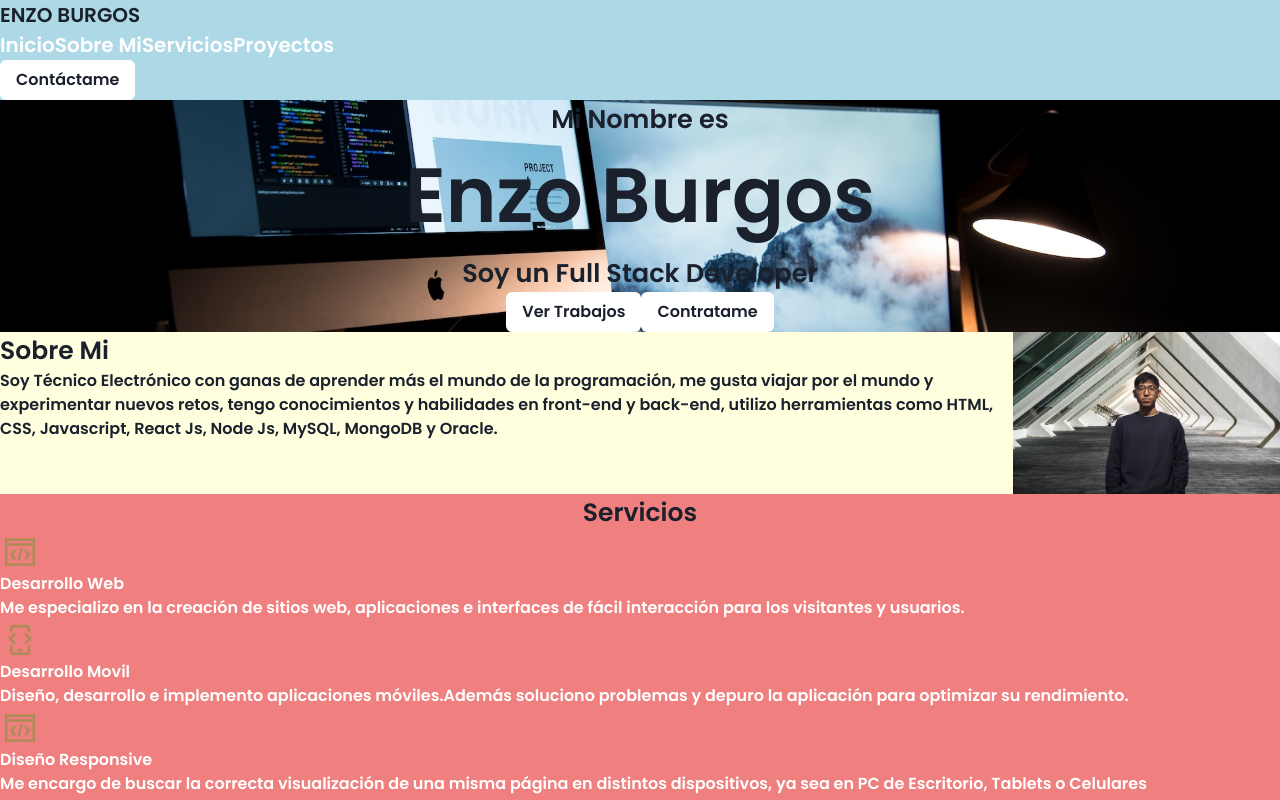
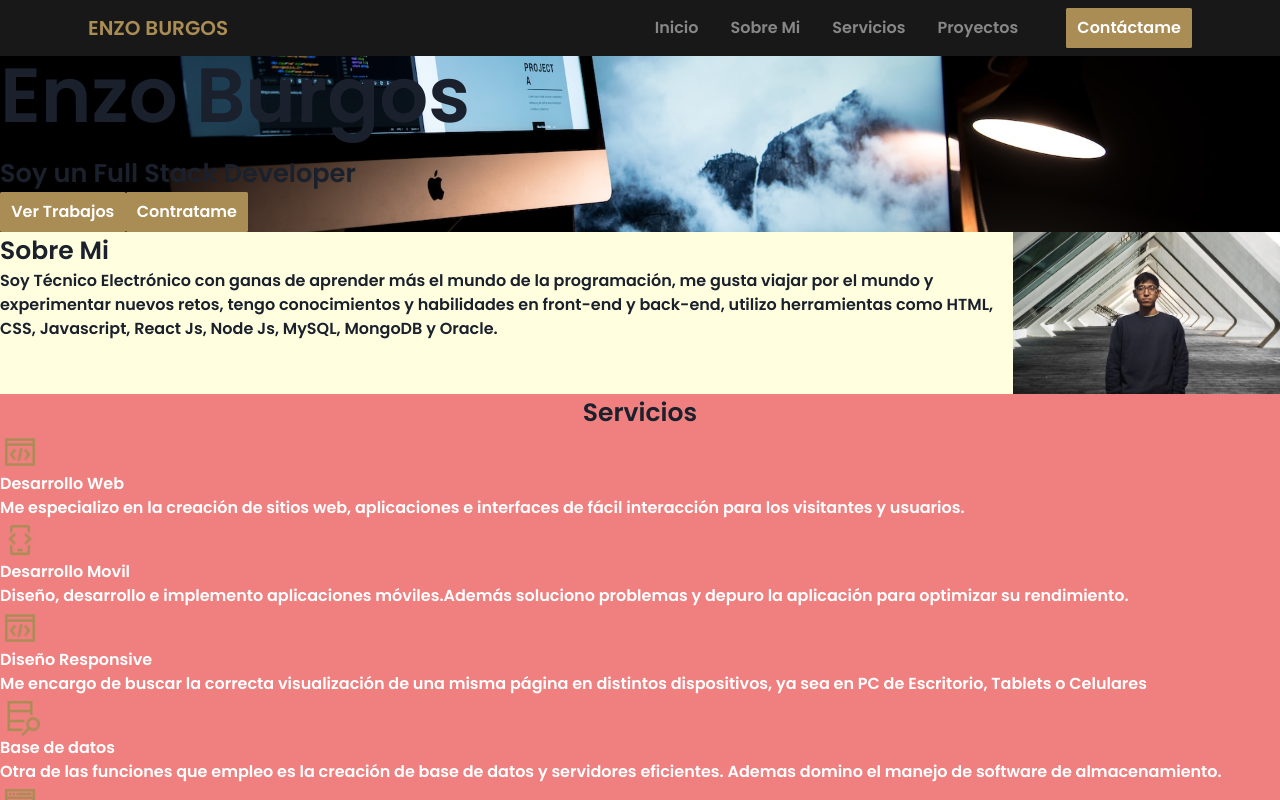
Before and after one commit to enzoburgos/PortfolioReactJs, a React (Create React App) app: page / in a window 1280 px wide. Shown: the top 800 px of the page. Built offline with nearby package versions, Linux system fonts and the light colour scheme.

Commit message:
termine de darle estilo al header y sus componentes

```diff
--- a/package.json
+++ b/package.json
@@ -4,6 +4,7 @@
   "version": "0.1.0",
   "private": true,
   "dependencies": {
+    "@chakra-ui/icons": "^2.0.19",
     "@chakra-ui/react": "^2.7.1",
     "@emotion/react": "^11.11.1",
     "@emotion/styled": "^11.11.0",
--- a/src/components/Boton/Boton.jsx
+++ b/src/components/Boton/Boton.jsx
@@ -3,14 +3,14 @@ import { Button } from "@chakra-ui/react";
 
 const Boton = ({ text }) => {
   const estiloboton = {
-    bg: "white",
+    pr: ".7rem",
+    pl: ".7rem",
+    color: "white",
+    bg: "#AA8C55",
+    borderRadius: ".1rem",
   };
 
-  return (
-    <>
-      <Button sx={estiloboton}> {text} </Button>
-    </>
-  );
+  return <Button sx={estiloboton}> {text} </Button>;
 };
 
 export { Boton };
--- a/src/components/Header/Header.jsx
+++ b/src/components/Header/Header.jsx
@@ -1,5 +1,5 @@
 import React from "react";
-import { Box } from '@chakra-ui/react'
+import { Box, Flex } from '@chakra-ui/react'
 
 import { Boton, Logo, Navbar } from '../../components'
 
@@ -7,12 +7,15 @@ const Header = () => {
 
 // ----------estilos----------
 const estiloheader = {
-    bg: 'lightblue',
-    // color: 'black',
-    // height: '3.4em',
-    // display: 'flex',
-    // alignItems:'center',
-    // justifyContent:'space-between',
+    height : '3.5rem',
+    bg: '#181818',
+    display: 'flex',
+    alignItems: 'center',
+    position: 'fixed',
+    width: '100%',
+    justifyContent: 'space-between',
+    pr:'5.5rem',
+    pl:'5.5rem'
     // ':hover': {
     //   bg: 'lightpink',
     // }
@@ -20,8 +23,10 @@ const estiloheader = {
   return (
     <Box as="header" sx={estiloheader}>
       <Logo />
+      <Flex alignItems='center'>
       <Navbar />
       <Boton text="Contáctame" />
+      </Flex>
     </Box>
   );
 };
--- a/src/components/Info/Info.jsx
+++ b/src/components/Info/Info.jsx
@@ -2,6 +2,9 @@ import { Flex, Image, Text } from "@chakra-ui/react";
 import React from "react";
 
 import icono from '../../assets/fonts/icons8-base-de-datos.png'
+
+// import { PhoneIcon} from '@chakra-ui/icons'
+
 
 const Info = ({ titulo, info }) => {
   return (
--- a/src/components/Inicio/Inicio.jsx
+++ b/src/components/Inicio/Inicio.jsx
@@ -7,7 +7,7 @@ import Escritorio from "../../assets/img/Escritorio.jpg";
 const Inicio = () => {
   // ------estilos-------
   const estiloinicio = {
-    bg: "lightgreen",
+    // bg: "lightgreen",
     // height: "92vh",
     // justifyContent: "center",
     // textAlign: "center",
@@ -21,12 +21,12 @@ const Inicio = () => {
       id="inicio"
       as="section"
       sx={estiloinicio}
-      // bgImage={logo}
-      // bgPosition="center"
-      // bgRepeat="no-repeat"
-      // bgSize='cover'
+      bgImage={Escritorio}
+      bgPosition="center"
+      bgRepeat="no-repeat"
+      bgSize='cover'
     >
-      <Box bgImage={Escritorio} textAlign='center' bgRepeat='no-repeat' bgSize='cover' bgPosition='center'>
+      <Box>
         <Text fontSize="2vw">Mi Nombre es</Text>
         <Text fontSize="6vw">Enzo Burgos</Text>
         <Text fontSize="2vw">Soy un Full Stack Developer </Text>
--- a/src/components/Logo/Logo.jsx
+++ b/src/components/Logo/Logo.jsx
@@ -6,7 +6,8 @@ const Logo = () => {
 // ------estilos------
 const estilologo = {
 
-    fontSize:20
+    color:'#AA8C55',
+    fontSize:'20'
 
   }
     return(
--- a/src/components/Navbar/Navbar.jsx
+++ b/src/components/Navbar/Navbar.jsx
@@ -3,15 +3,18 @@ import { Box, Link } from "@chakra-ui/react";
 const Navbar = () => {
 
 // ------estilos------
+
   const estilolink = {
 
-    fontSize: 20,
-    color:'white'
+    color:'#878787',
+    fontSize:'1rem',
+    p: '1.15rem 1rem 0.9rem 1rem'
+
 
   };
 
   return (
-    <Box as="nav">
+    <Box as="nav" pr='2rem'>
 
       <Link sx={estilolink} href="#inicio" >Inicio</Link>
       <Link sx={estilolink} href="#sobre-mi" >Sobre Mi</Link>
```
Also changed, not shown: 1 other file (tests, documents, lock files or other folders).
